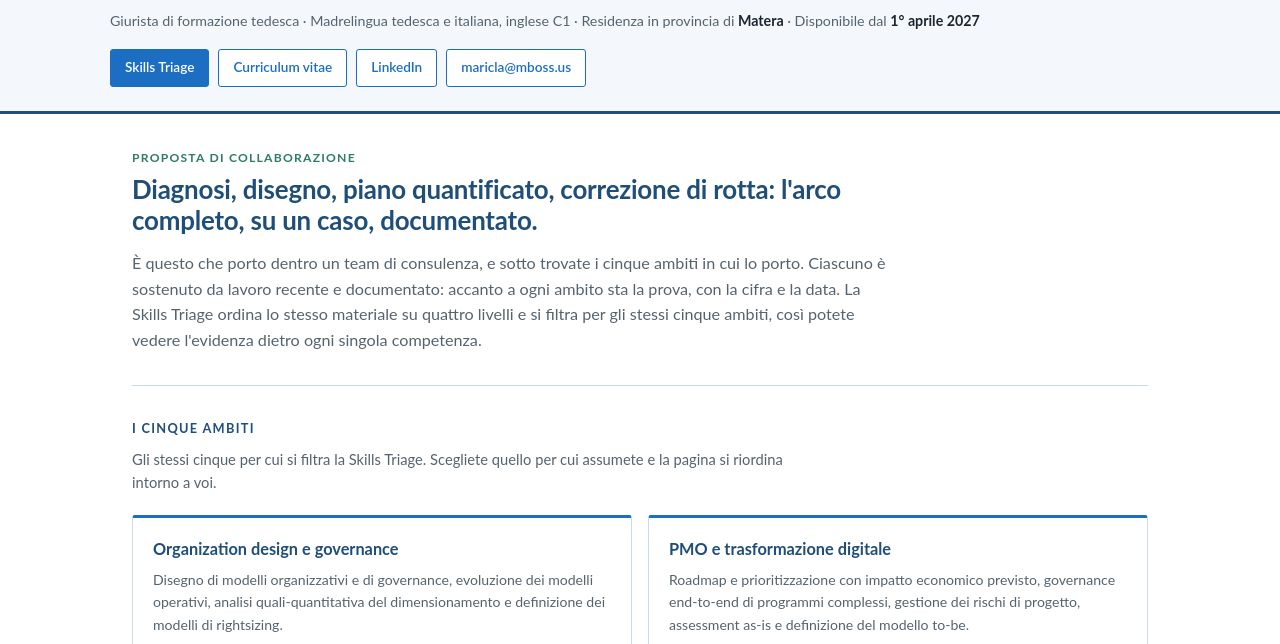
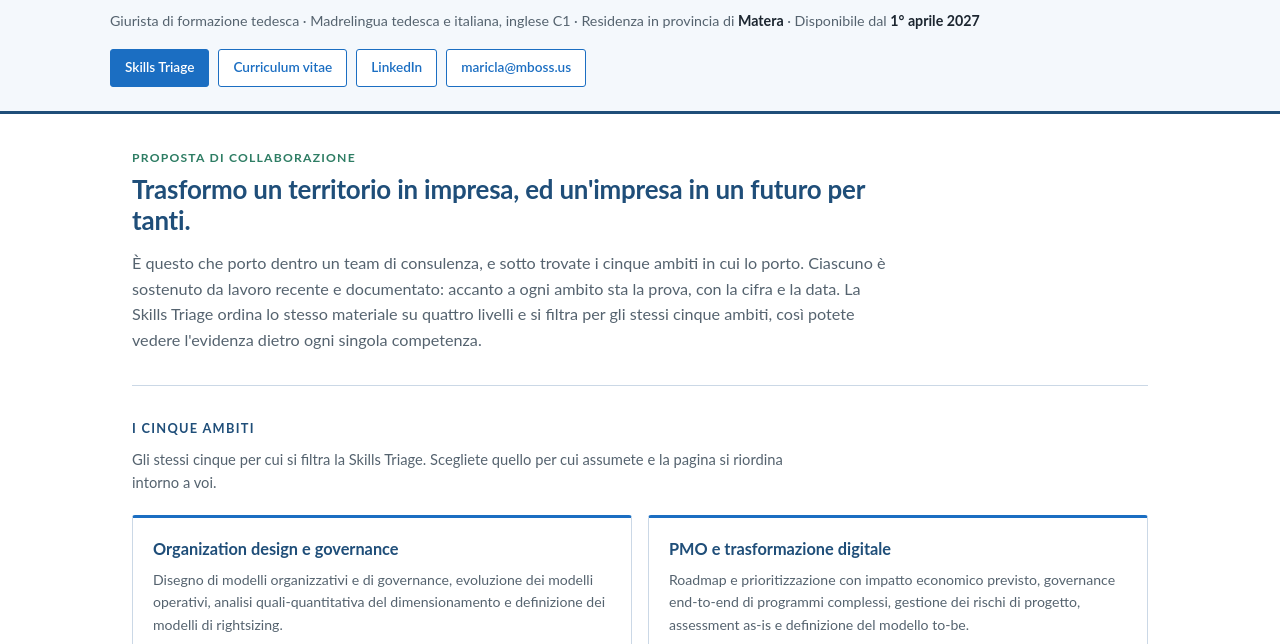
Before and after one commit to maximamaximum/maricla-martelli-kandzorra.github.io, a plain HTML site: page index.html in a window 1280 px wide. Shown: the part 101-745 px from the top of the page. Drawn offline with Linux system fonts and the light colour scheme.

Commit message:
Update meta description and headline text

```diff
--- a/index.html
+++ b/index.html
@@ -4,7 +4,7 @@
 <meta charset="utf-8">
 <meta name="viewport" content="width=device-width, initial-scale=1">
 <title>Proposta di collaborazione — Maricla Martelli Kandzorra</title>
-<meta name="description" content="Diagnosi, disegno, piano quantificato, correzione di rotta: l'arco completo, su un caso, documentato. Cinque ambiti di consulenza. Disponibile dal 1° aprile 2027.">
+<meta name="description" content="## Trasformo un territorio in impresa, ed un'impresa in un futuro per tanti. Cinque ambiti di consulenza. Disponibile dal 1° aprile 2027.">
 <style>
 :root{--blue:#1B6EC2;--dark:#1F4E79;--band:#F4F8FC;--line:#CBD8E6;--ink:#1c2630;--muted:#55636f;--faint:#8793a0;--green:#2e7d64}
 *{box-sizing:border-box}
@@ -76,7 +76,7 @@ footer a{color:var(--blue)}
 
 <div class="headline">
   <p class="kicker" data-en="Proposal of collaboration" data-de="Vorschlag zur Zusammenarbeit">Proposta di collaborazione</p>
-  <h2 data-en="A capability you already sell, brought by someone who built it with her own hands." data-de="Diagnose, Entwurf, quantifizierter Plan, Kurskorrektur: der vollständige Bogen, an einem Fall, dokumentiert.">Diagnosi, disegno, piano quantificato, correzione di rotta: l'arco completo, su un caso, documentato.</h2>
+  <h2 data-en="A capability you already sell, brought by someone who built it with her own hands." data-de="Diagnose, Entwurf, quantifizierter Plan, Kurskorrektur: der vollständige Bogen, an einem Fall, dokumentiert.">Trasformo un territorio in impresa, ed un'impresa in un futuro per tanti.</h2>
   <p class="sub" data-en="That is what I bring into a consulting team, and below are the five areas where I bring it. Each is carried by recent, documented work: beside every area stands the evidence, with the figure and the date. The Skills Triage orders the same material across four tiers and filters by these same five areas, so you can see the evidence behind each individual capability." data-de="Das bringe ich in ein Beratungsteam ein, und unten stehen die fünf Bereiche, in denen ich es einbringe. Jeder beruht auf aktueller, dokumentierter Arbeit: neben jedem Bereich steht der Beleg, mit Zahl und Datum. Die Skills Triage ordnet dasselbe Material in vier Ebenen und filtert nach denselben fünf Bereichen, sodass Sie den Beleg hinter jeder einzelnen Kompetenz sehen.">È questo che porto dentro un team di consulenza, e sotto trovate i cinque ambiti in cui lo porto. Ciascuno è sostenuto da lavoro recente e documentato: accanto a ogni ambito sta la prova, con la cifra e la data. La Skills Triage ordina lo stesso materiale su quattro livelli e si filtra per gli stessi cinque ambiti, così potete vedere l'evidenza dietro ogni singola competenza.</p>
 </div>
 
```
